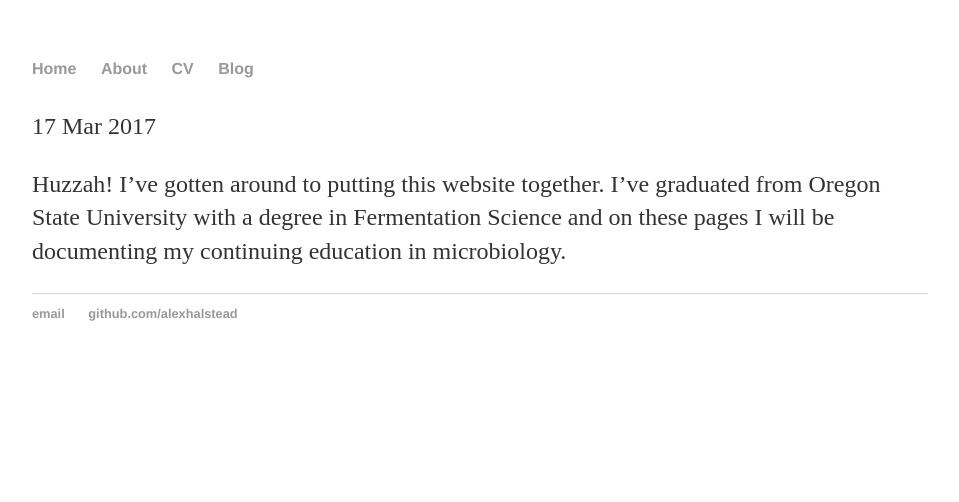
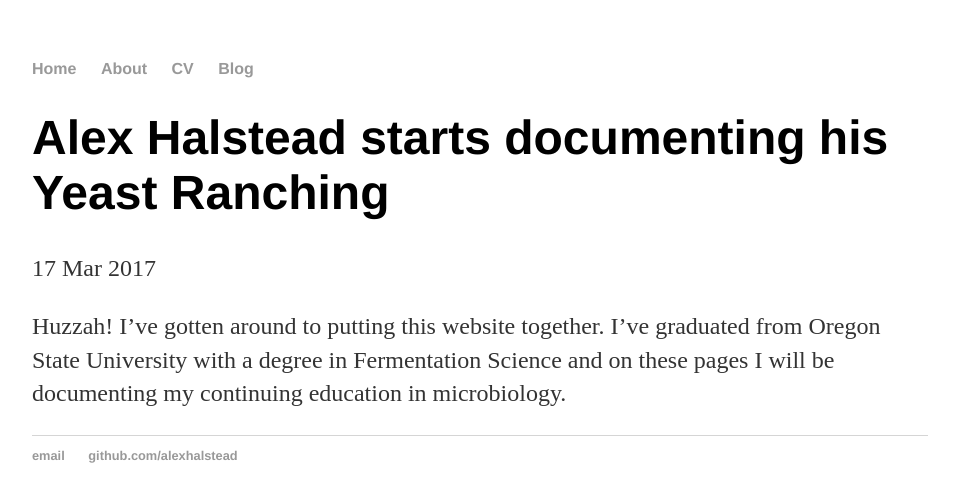
Before and after one commit to alexhalstead/alexhalstead.github.io, a Jekyll site: the page built from _posts/2017-03-17-Alex-Halstead-site-launched.md, in a window 1280 px wide. Shown: the top 502 px of the page, without its empty margins (160-1119 px from the left). Built offline with Jekyll 4.4.1, drawn with Linux system fonts in a browser that asks for light colours; our own code applies the rules of GitHub Pages for plain Markdown files.

Commit message:
Update 2017-03-17-Alex-Halstead-site-launched.md

```diff
--- a/_posts/2017-03-17-Alex-Halstead-site-launched.md
+++ b/_posts/2017-03-17-Alex-Halstead-site-launched.md
@@ -1,6 +1,5 @@
 ---
 layout: post
-title: "Alex Halstead starts documenting his Yeast Ranching
+title: "Alex Halstead starts documenting his Yeast Ranching"
 ---
-
 Huzzah! I've gotten around to putting this website together. I've graduated from Oregon State University with a degree in Fermentation Science and on these pages I will be documenting my continuing education in microbiology.
```
